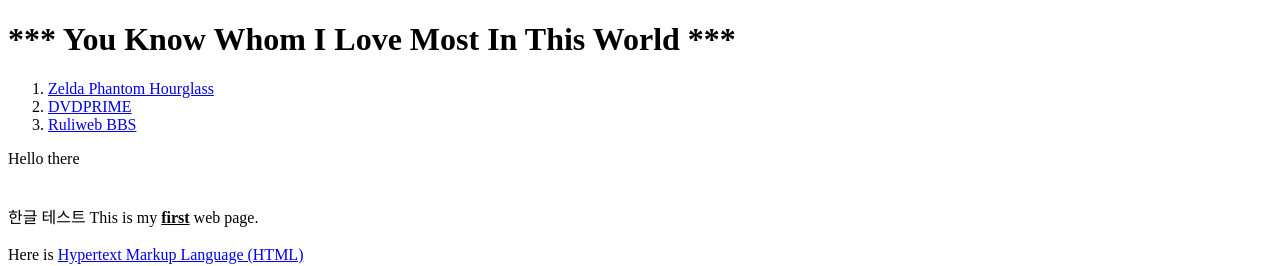
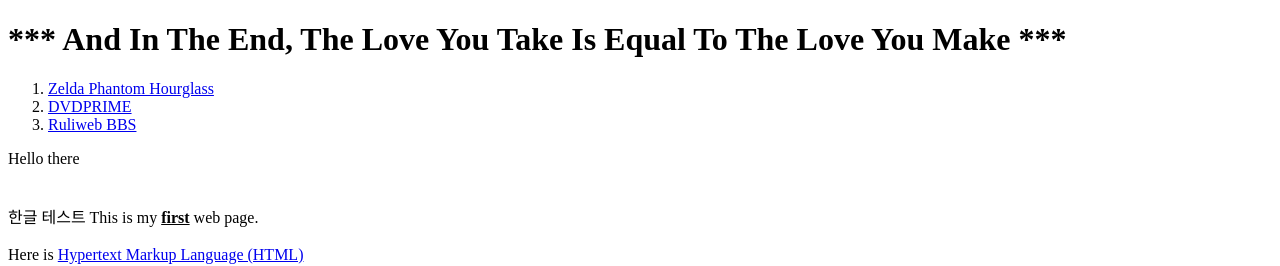
Before and after one commit to krisvasq/zelda1, a plain HTML site: page index.html in a window 1280 px wide. Shown: the top 266 px of the page. Drawn offline with Linux system fonts and the light colour scheme; a script that the page names is missing.

Commit message:
title modified

```diff
--- a/index.html
+++ b/index.html
@@ -4,7 +4,7 @@
 <meta charset="utf-8">
 </head>
 <body>
-	<h1>*** You Know Whom I Love Most In This World ***</h1>
+	<h1>*** And In The End, The Love You Take Is Equal To The Love You Make ***</h1>
 <ol>
 <li><a href="https://www.zeldadungeon.net/phantom-hourglass-walkthrough/">Zelda Phantom Hourglass</a></li>
 <li><a href="https://dvdprime.com/g2/bbs/board.php?bo_table=comm&r=ok">DVDPRIME</a></li>
```
